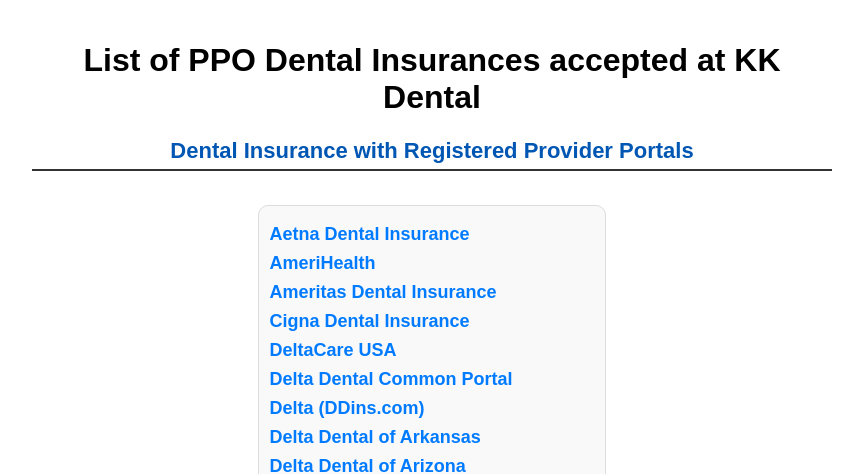
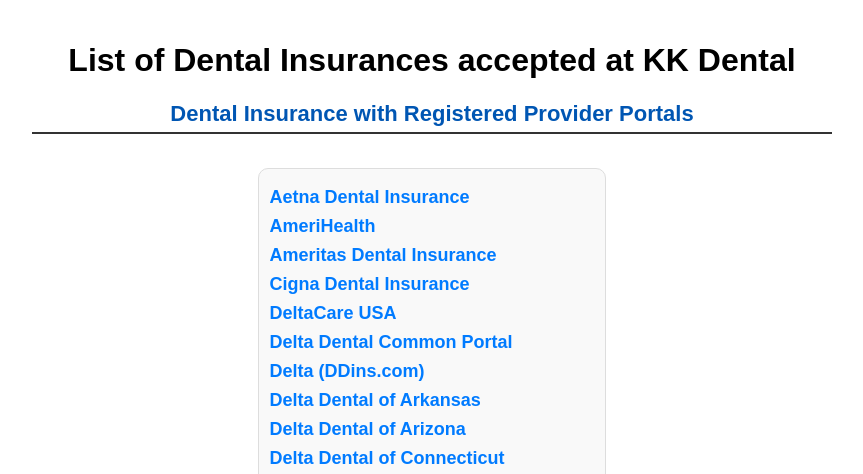
Before and after one commit to drkkdds/Dental-Insurance-bookmarks, a plain HTML site: page index.html in a window 1280 px wide. Shown: the part 323-797 px from the top of the page, without its empty margins (208-1071 px from the left). Drawn offline with Linux system fonts and the light colour scheme.

Commit message:
Update index.html

```diff
--- a/index.html
+++ b/index.html
@@ -3,7 +3,7 @@
 <head>
     <meta charset="UTF-8">
     <meta name="viewport" content="width=device-width, initial-scale=1.0">
-    <title>List of PPO Dental Insurances accepted at KK Dental</title>
+    <title>List of Dental Insurances accepted at KK Dental</title>
     <style>
         body {
             font-family: Arial, sans-serif;
@@ -46,7 +46,7 @@
 <body>
     <div class="container">
         <img src="https://i.imgur.com/budlZTi.png" alt="KK Dental Logo" class="logo">
-        <h1>List of PPO Dental Insurances accepted at KK Dental</h1>
+        <h1>List of Dental Insurances accepted at KK Dental</h1>
 
         <div class="category">
             <h2 style="color: #0056b3; font-size: 22px; margin-top: 20px;">Dental Insurance with Registered Provider Portals</h2>
```
